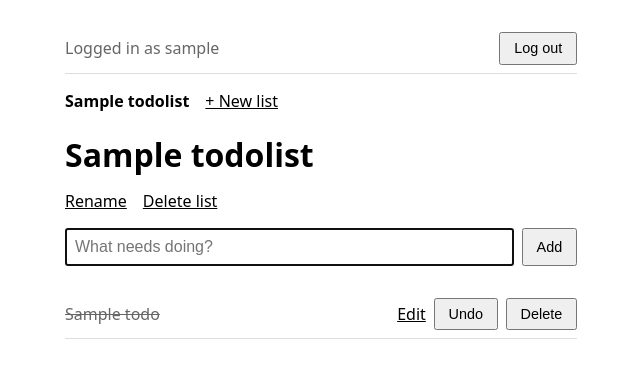
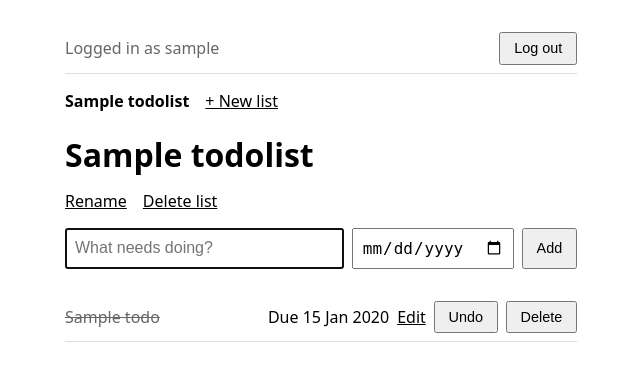
Before and after one commit to Compiledex/anyone-can-build-todo, a Django app: page /lists/1/ in a window 1280 px wide. Shown: the top 381 px of the page, without its empty margins (319-959 px from the left). Run offline with Django 5.2, Linux system fonts and the light colour scheme; a user stored in the database is signed in; tables that the repository leaves empty hold one stand-in row (values such as "Sample post").

Commit message:
Let a person set a due date when adding, and show overdue to-dos in red
The add form gets a date input (YYYY-MM-DD only). Each row shows the due
date, and an overdue row says "Overdue" in the --overdue color, which has a
light and a dark value. The readability test also checks that color.

Co-Authored-By: Claude Opus 5.5 <noreply@anthropic.com>

```diff
--- a/todos/forms.py
+++ b/todos/forms.py
@@ -4,9 +4,17 @@ from .models import Todo, TodoList
 
 
 class TodoForm(forms.ModelForm):
+    # Only YYYY-MM-DD, the format the browser's date picker sends. Other formats,
+    # like 10/12/2026, can mean two different dates.
+    due_date = forms.DateField(
+        required=False,
+        input_formats=["%Y-%m-%d"],
+        widget=forms.DateInput(attrs={"type": "date"}, format="%Y-%m-%d"),
+    )
+
     class Meta:
         model = Todo
-        fields = ["title"]
+        fields = ["title", "due_date"]
 
 
 class TodoListForm(forms.ModelForm):
--- a/todos/templates/base.html
+++ b/todos/templates/base.html
@@ -15,6 +15,7 @@
       --text: #000000;
       --muted: #666666;
       --border: #dddddd;
+      --overdue: #b00020;
     }
     @media (prefers-color-scheme: dark) {
       :root {
@@ -22,6 +23,7 @@
         --text: #e8e8e8;
         --muted: #a0a0a0;
         --border: #3a3a3a;
+        --overdue: #ff6b6b;
       }
     }
     body { font-family: system-ui, sans-serif; max-width: 32rem; margin: 2rem auto; padding: 0 1rem;
@@ -39,12 +41,14 @@
     form.account label, form.edit label { display: block; margin-bottom: 0.25rem; }
     form.account input, form.edit input { box-sizing: border-box; width: 100%; padding: 0.5rem; font-size: 1rem; }
     form.account .helptext, form.account .helptext ul { color: var(--muted); font-size: 0.85rem; }
-    form.add { display: flex; gap: 0.5rem; margin-bottom: 1.5rem; }
+    form.add { display: flex; flex-wrap: wrap; gap: 0.5rem; margin-bottom: 1.5rem; }
     form.add input { flex: 1; padding: 0.5rem; font-size: 1rem; }
+    form.add input[type=date] { flex: 0 0 auto; }
     ul.todos { list-style: none; padding: 0; }
     ul.todos > li { display: flex; align-items: center; gap: 0.5rem; padding: 0.5rem 0;
                     border-bottom: 1px solid var(--border); }
     li .title { flex: 1; }
+    .overdue time, .overdue-label { color: var(--overdue); }
     li.done .title { text-decoration: line-through; color: var(--muted); }
     button { padding: 0.4rem 0.8rem; font-size: 0.9rem; cursor: pointer; }
   </style>
--- a/todos/templates/todos/_todo_item.html
+++ b/todos/templates/todos/_todo_item.html
@@ -1,5 +1,9 @@
-<li class="{% if todo.done %}done{% endif %}">
+<li class="{% if todo.done %}done{% elif todo.is_overdue %}overdue{% endif %}">
   <span class="title">{{ todo.title }}</span>
+  {% if todo.due_date %}
+    <time datetime="{{ todo.due_date|date:'Y-m-d' }}">Due {{ todo.due_date|date:'j M Y' }}</time>
+    {% if todo.is_overdue %}<span class="overdue-label">Overdue</span>{% endif %}
+  {% endif %}
   <a href="{% url 'todo_edit' todo.pk %}" aria-label="Edit {{ todo.title }}">Edit</a>
   <form method="post" action="{% url 'todo_toggle' todo.pk %}">
     {% csrf_token %}
--- a/todos/templates/todos/todo_list.html
+++ b/todos/templates/todos/todo_list.html
@@ -20,6 +20,7 @@
     <div class="form-errors">
       {{ form.non_field_errors }}
       {{ form.title.errors }}
+      {{ form.due_date.errors }}
     </div>
   {% endif %}
 
@@ -28,6 +29,9 @@
     <input name="title" aria-label="New to-do" placeholder="What needs doing?" maxlength="200"
            required autofocus value="{{ form.title.value|default_if_none:'' }}"
            {% if form.title.errors %}aria-invalid="true" aria-describedby="{{ form.title.auto_id }}_error"{% endif %}>
+    <input type="date" name="due_date" aria-label="Due date"
+           value="{{ form.due_date.value|default_if_none:'' }}"
+           {% if form.due_date.errors %}aria-invalid="true" aria-describedby="{{ form.due_date.auto_id }}_error"{% endif %}>
     <button type="submit">Add</button>
   </form>
 
```
Also changed, not shown: todos/tests/cuj/test_journeys.py (+19 -3 lines), todos/tests/integration/test_views.py (+69 -1 lines).
